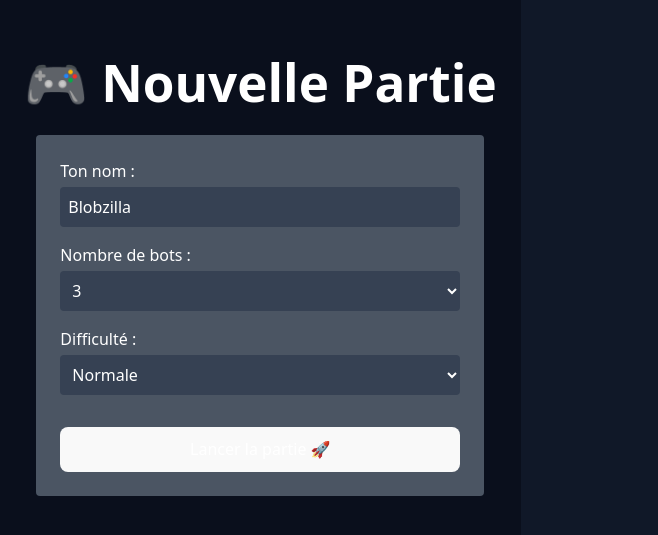
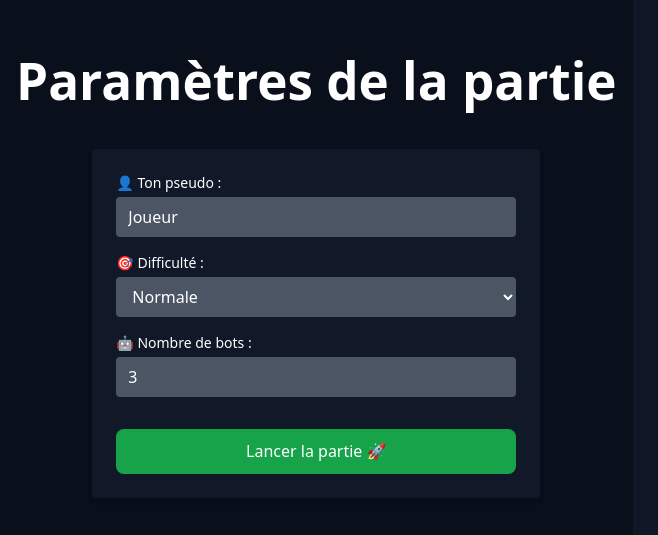
Before and after one commit to Erwan1202/Physarum, a React (Vite) app: page / in a window 1280 px wide. Shown: the part 125-660 px from the top of the page, without its empty margins (0-658 px from the left). Built offline with nearby package versions, Linux system fonts and the light colour scheme.

Commit message:
Refactor App and GameSetup components for improved readability and UI consistency

```diff
--- a/src/components/GameSetup.jsx
+++ b/src/components/GameSetup.jsx
@@ -1,63 +1,60 @@
 // src/components/GameSetup.jsx
-import React, { useState } from "react"
+import { useState } from "react"
 import { useGameStore } from "../store/useGameStore"
 
-const GameSetup = ({ onStart }) => {
-  const [playerName, setPlayerName] = useState("Blobzilla")
+function GameSetup({ onStart }) {
+  const [playerName, setPlayerName] = useState("Joueur")
+  const [difficulty, setDifficulty] = useState("normal")
   const [botCount, setBotCount] = useState(3)
-  const [difficulty, setDifficulty] = useState("normal")
 
   const handleStart = () => {
     useGameStore.getState().setCustomPlayers({ playerName, difficulty, botCount })
-    onStart()
+    onStart() // ⬅️ active l’écran de jeu
   }
 
   return (
-    <div className="min-h-screen bg-[#0a0f1c] text-white flex flex-col items-center justify-center gap-6 p-6">
-      <h1 className="text-4xl font-bold">🎮 Nouvelle Partie</h1>
+    <div className="min-h-screen bg-[#0a0f1c] text-white flex flex-col items-center justify-center gap-6 p-4">
+      <h1 className="text-4xl font-bold mb-4">Paramètres de la partie</h1>
 
-      <div className="bg-gray-800 p-6 rounded w-full max-w-md flex flex-col gap-4">
-        <label>
-          Ton nom :
+      <div className="bg-[#111827] p-6 rounded shadow-md w-full max-w-md space-y-4">
+        <div>
+          <label className="block mb-1 text-sm">👤 Ton pseudo :</label>
           <input
             type="text"
+            className="w-full px-3 py-2 rounded bg-gray-800 text-white focus:outline-none"
             value={playerName}
             onChange={(e) => setPlayerName(e.target.value)}
-            className="mt-1 p-2 w-full rounded bg-gray-700 text-white"
           />
-        </label>
+        </div>
 
-        <label>
-          Nombre de bots :
+        <div>
+          <label className="block mb-1 text-sm">🎯 Difficulté :</label>
           <select
-            value={botCount}
-            onChange={(e) => setBotCount(Number(e.target.value))}
-            className="mt-1 p-2 w-full rounded bg-gray-700 text-white"
-          >
-            {[0, 1, 2, 3].map((count) => (
-              <option key={count} value={count}>
-                {count}
-              </option>
-            ))}
-          </select>
-        </label>
-
-        <label>
-          Difficulté :
-          <select
+            className="w-full px-3 py-2 rounded bg-gray-800 text-white"
             value={difficulty}
             onChange={(e) => setDifficulty(e.target.value)}
-            className="mt-1 p-2 w-full rounded bg-gray-700 text-white"
           >
             <option value="easy">Facile</option>
             <option value="normal">Normale</option>
             <option value="hard">Difficile</option>
           </select>
-        </label>
+        </div>
+
+        <div>
+          <label className="block mb-1 text-sm">🤖 Nombre de bots :</label>
+          <input
+            type="number"
+            min={0}
+            max={3}
+            className="w-full px-3 py-2 rounded bg-gray-800 text-white"
+            value={botCount}
+            onChange={(e) => setBotCount(parseInt(e.target.value))}
+          />
+        </div>
 
         <button
           onClick={handleStart}
-          className="mt-4 bg-blue-500 hover:bg-blue-600 text-white font-bold py-2 rounded"
+          className="w-full py-2 mt-4 bg-green-600 hover:bg-green-700 transition rounded text-white font-bold"
         >
           Lancer la partie 🚀
         </button>
```
Also changed, not shown: src/App.jsx (+3 -8 lines).
